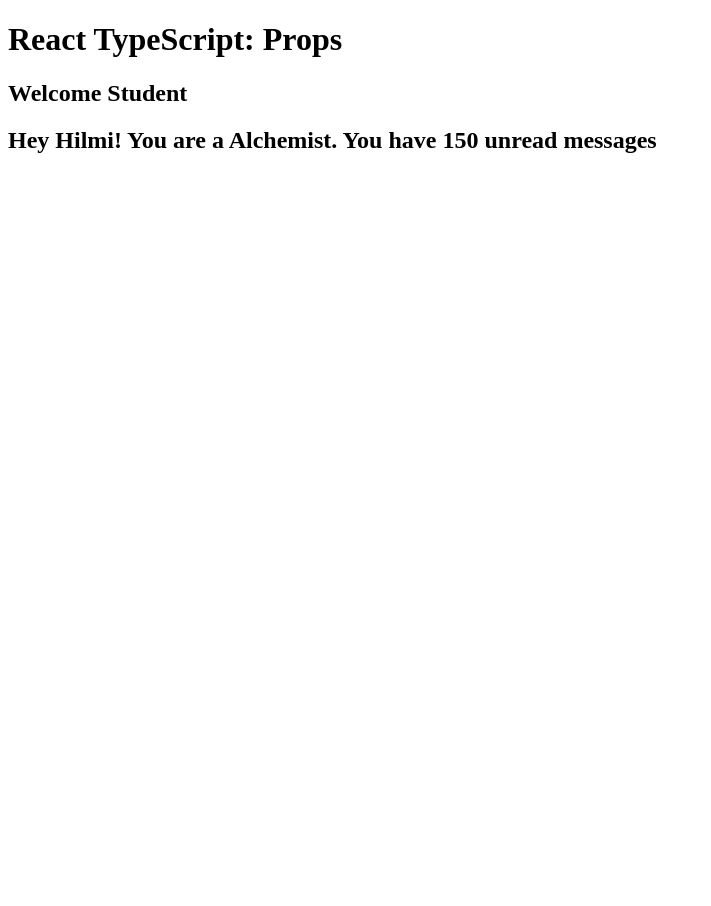
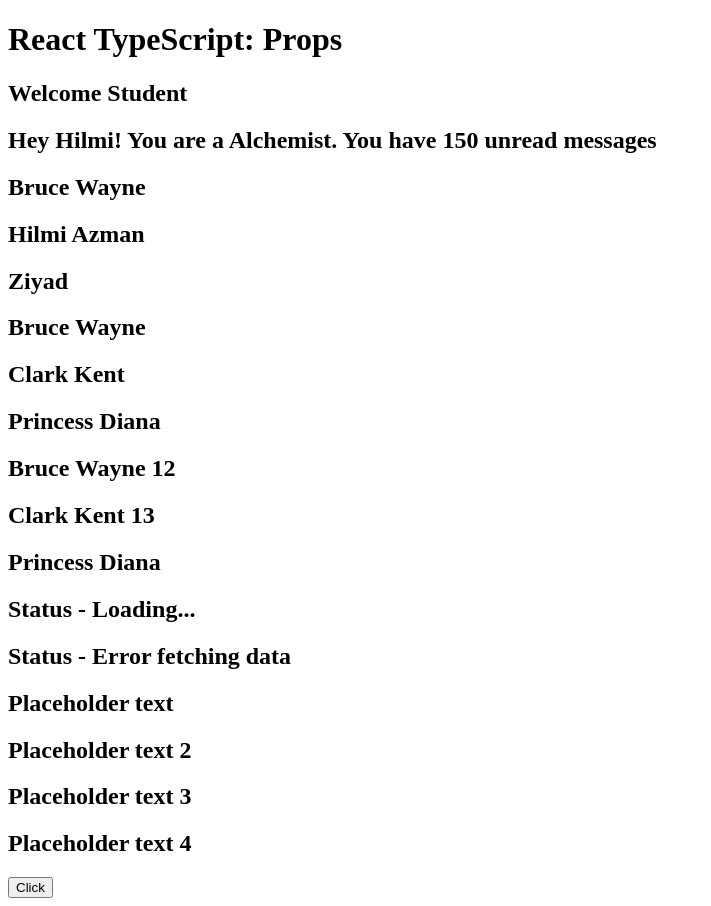
Before and after one commit to hilmi92101/next-js-basic, a Next.js app: page /react-typescript/props in a window 1280 px wide. Shown: the whole page, without its empty margins (0-711 px from the left). Before the commit the page ends 800 px from the top, so only its background shows below. Built offline with nearby package versions, Linux system fonts and the light colour scheme.

Commit message:
add prop examples for react typescript

```diff
--- /dev/null
+++ b/src/app/react-typescript/props/Components/Button.tsx
@@ -0,0 +1,11 @@
+type ButtonPropsV1 = {
+    handleClick: () => void
+}
+
+export const ButtonV1 = (props: ButtonPropsV1) => {
+    return <button onClick={props.handleClick}>Click</button>
+}
+
+export const ButtonV2 = (props: ButtonPropsV1) => {
+    return <button onClick={props.handleClick}>Click</button>
+}
--- /dev/null
+++ b/src/app/react-typescript/props/Components/Heading.tsx
@@ -0,0 +1,15 @@
+type HeadingProps = {
+    children: string
+}
+
+type HeadingPropsV2 = {
+    children: string
+}
+
+export const Heading = (props: HeadingProps) => {
+    return <h2>{props.children}</h2>
+}
+
+export const HeadingV2 = ({children}: HeadingPropsV2) => {
+    return <h2>{children}</h2>
+}
--- /dev/null
+++ b/src/app/react-typescript/props/Components/Oscar.tsx
@@ -0,0 +1,11 @@
+type OscarProps = {
+    children: React.ReactNode
+}
+
+export const Oscar = (props: OscarProps) => {
+    return <div>{props.children}</div>
+}
+
+export const OscarV2 = ({children}: OscarProps) => {
+    return <div>{children}</div>
+}
--- /dev/null
+++ b/src/app/react-typescript/props/Components/Person.tsx
@@ -0,0 +1,16 @@
+import { PersonProps, PersonPropsV2 } from './Person.types'
+
+export const Person = (props: PersonProps) => {
+    return (
+        <h2>
+            {props.name.first} {props.name.last}
+        </h2>
+    )
+}
+export const PersonV2 = ({ name: { first, last } }: PersonPropsV2) => {
+    return (
+        <h2>
+            {first} {last}
+        </h2>
+    )
+}
--- /dev/null
+++ b/src/app/react-typescript/props/Components/PersonList.tsx
@@ -0,0 +1,41 @@
+import { Name } from './Person.types'
+
+type PersonListProps = {
+    names: Name[]
+}
+
+type PersonListPropsV2 = {
+    names: {
+        first: string
+        last: string,
+        age?: number
+    }[]
+}
+
+export const PersonList = (props: PersonListProps) => {
+    return (
+        <div>
+            {props.names.map(name => {
+                return (
+                    <h2 key={name.first}>
+                        {name.first} {name.last}
+                    </h2>
+                )
+            })}
+        </div>
+    )
+}
+
+export const PersonListV2 = ({ names }: PersonListPropsV2) => {
+    return (
+        <div>
+            {names.map(name => {
+                return (
+                    <h2 key={name.first}>
+                        {name.first} {name.last} {name.age}
+                    </h2>
+                )
+            })}
+        </div>
+    )
+}
--- /dev/null
+++ b/src/app/react-typescript/props/Components/Status.tsx
@@ -0,0 +1,27 @@
+type StatusProps = {
+    status: 'loading' | 'success' | 'error'
+}
+
+export const Status = (props: StatusProps) => {
+    let message
+    if (props.status === 'loading') {
+        message = 'Loading...'
+    } else if (props.status === 'success') {
+        message = 'Data fetched successfully!'
+    } else if (props.status === 'error') {
+        message = 'Error fetching data'
+    }
+    return <h2>Status - {message}</h2>
+}
+
+export const StatusV2 = ({status}: StatusProps) => {
+    let message
+    if (status === 'loading') {
+        message = 'Loading...'
+    } else if (status === 'success') {
+        message = 'Data fetched successfully!'
+    } else if (status === 'error') {
+        message = 'Error fetching data'
+    }
+    return <h2>Status - {message}</h2>
+}
--- a/src/app/react-typescript/props/page.tsx
+++ b/src/app/react-typescript/props/page.tsx
@@ -1,14 +1,68 @@
 "use client";
 
 import { Greet } from './Components/Greet';
+import { Person, PersonV2 } from './Components/Person';
+import { PersonList, PersonListV2 } from './Components/PersonList';
+import { Status } from './Components/Status';
+import { Heading, HeadingV2 } from './Components/Heading';
+import { Oscar, OscargV2 } from './Components/Oscar';
+import { ButtonV1 } from './Components/Button';
 
 const page = () => {
+
+    const personName = {
+        first: 'Bruce',
+        last: 'Wayne'
+    }
+
+    const nameList = [
+        {
+            first: 'Bruce',
+            last: 'Wayne',
+            age: 12,
+        },
+        {
+            first: 'Clark',
+            last: 'Kent',
+            age: 13,
+        },
+        {
+            first: 'Princess',
+            last: 'Diana',
+        }
+    ]
+
     return (
         <>
             <h1>React TypeScript: Props</h1>
 
+            {/* BASIC */}
             <Greet name='Maryam' title='Student' isLoggedIn={false} />
             <Greet name='Hilmi' title='Alchemist' isLoggedIn={true} messageCount={150} />
+
+            {/* REFACTOR TO ANOTHER FILE */}
+            <Person name={personName} />
+            <PersonV2 name={{ first: 'Hilmi', last: 'Azman' }} />
+            <PersonV2 name={{ first: 'Ziyad' }} />
+
+            {/* ARRAY OF OBJECTS */}
+            <PersonList names={nameList} />
+            <PersonListV2 names={nameList} />
+
+            {/* UNION TYPE */}
+            <Status status='loading' />
+            <Status status='error' />
+
+            {/* CHILDREN */}
+            <Heading>Placeholder text</Heading>
+            <Heading>Placeholder text 2</Heading>
+
+            {/* CHILDREN REACT COMPONENT*/}
+            <Oscar><Heading>Placeholder text 3</Heading></Oscar>
+            <Oscar><Heading>Placeholder text 4</Heading></Oscar>
+
+            <ButtonV1 handleClick={() => { console.log('Button Clicked') }} />
+
 
         </>
 
```
Also changed, not shown: src/app/react-typescript/props/Components/Person.types.ts (added, +16 -0 lines).
